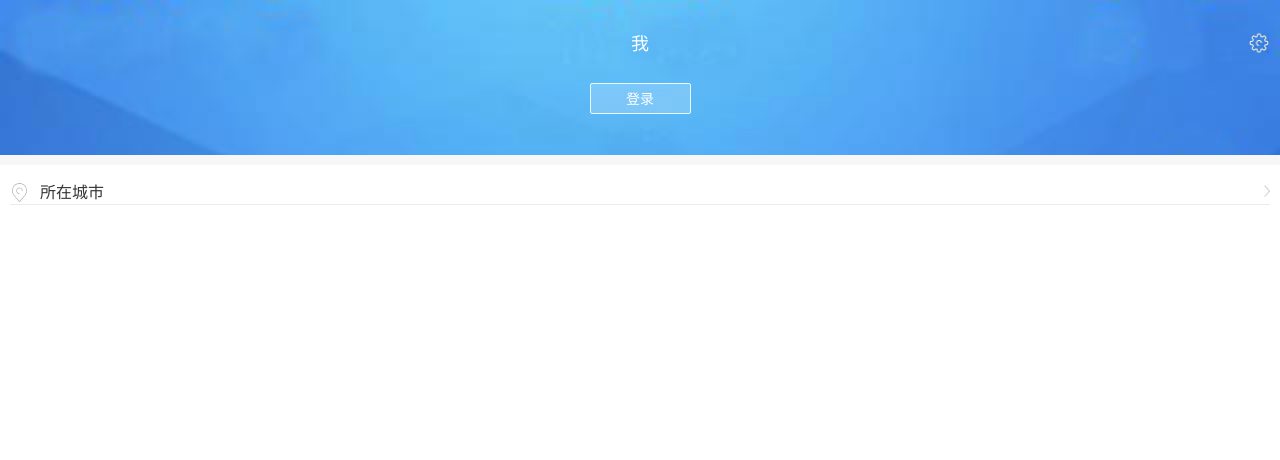
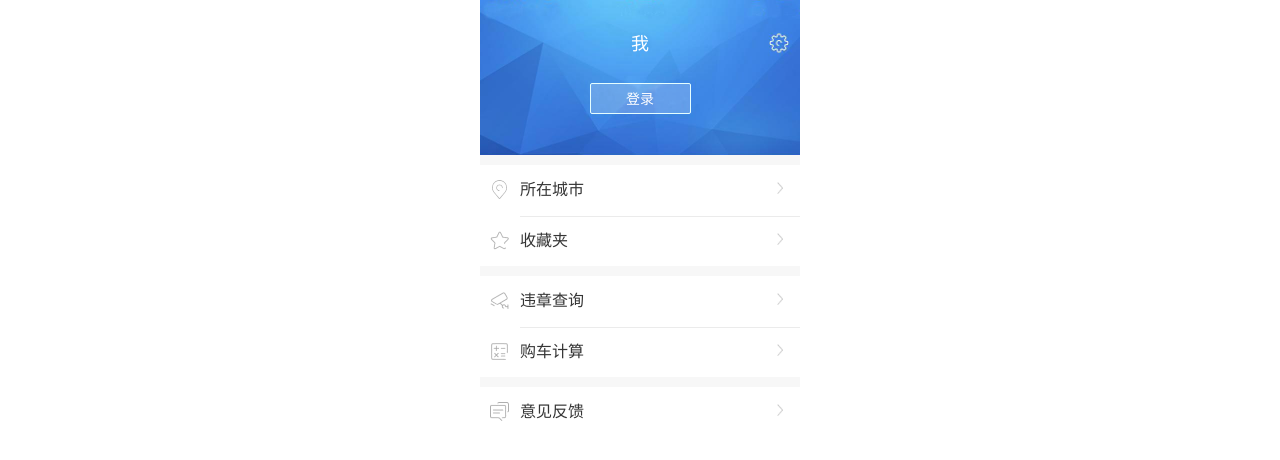
Before and after one commit to backToNature/webapp-demo, a plain HTML site: page src/person.html in a window 1280 px wide. Drawn offline with Linux system fonts and the light colour scheme.

Commit message:
update: 个人页完成

```diff
--- a/src/common.css
+++ b/src/common.css
@@ -1,4 +1,9 @@
 
+/*初始样式*/
+body {
+    width: 320px;
+    margin: 0 auto
+}
 /*页脚样式*/
 .footer {
     height: 49px;
@@ -86,11 +91,11 @@
 /*pannel样式*/
 .pannel-block {
     background: #fff;
-    margin: 10px 0;
+    margin-top: 10px;
 }
 
 .pannel-block .pannel-item {
-    padding: 18px 10px;
+    padding-left: 10px;
     position: relative;
 }
 
@@ -99,12 +104,20 @@
     height: 19px;
     display: block;
     float: left;
+    margin-top: 15px;
     margin-right: 11px;
+}
+.pannel-block .pannel-item .pannel-item-left+.pannel-content {
+    margin-left: 30px;
 }
 
 .pannel-block .pannel-item .pannel-content {
-    padding: 1.5px 0;
-    border-bottom: 1px solid #ebebeb;
+    padding: 16.5px 0;
+    border-top: 1px solid #ebebeb;
+}
+
+.pannel-block .pannel-item:first-child .pannel-content {
+    border: none;
 }
 
 .pannel-block .pannel-item .pannel-content .pannel-item-text {
@@ -120,12 +133,30 @@
     background: url('./imgs/icon-right.png') no-repeat;
     background-size: 100%;
     float: right;
-    /*position: absolute;
-    right: 16px;
-    top: 22px;*/
+    margin-right: 17px;
 }
 
 .pannel-block .pannel-item .pannel-item-left.icon-location {
     background: url('./imgs/icon-location.png') no-repeat;
     background-size: 100%;
 }
+
+.pannel-block .pannel-item .pannel-item-left.icon-star {
+    background: url('./imgs/icon-star.png') no-repeat;
+    background-size: 100%;
+}
+
+.pannel-block .pannel-item .pannel-item-left.icon-rules {
+    background: url('./imgs/icon-rules.png') no-repeat;
+    background-size: 100%;
+}
+
+.pannel-block .pannel-item .pannel-item-left.icon-calculator {
+    background: url('./imgs/icon-calculator.png') no-repeat;
+    background-size: 100%;
+}
+
+.pannel-block .pannel-item .pannel-item-left.icon-feedback {
+    background: url('./imgs/icon-feedback.png') no-repeat;
+    background-size: 100%;
+}
--- a/src/person.css
+++ b/src/person.css
@@ -11,7 +11,7 @@ body {
     padding-top: 33px;
     text-align: center;
     font-size: 20px;
-
+    position: relative
 }
 
 .person-header .header-top-bar .header-top-bar-title {
--- a/src/person.html
+++ b/src/person.html
@@ -50,7 +50,40 @@
                 <span class="pannel-item-right"></span>
             </div>
         </div>
+        <div class="pannel-item clearfix">
+            <span class="pannel-item-left icon-star"></span>
+            <div class="pannel-content clearfix">
+                <span class="pannel-item-text">收藏夹</span>
+                <span class="pannel-item-right"></span>
+            </div>
+        </div>
     </div>
+    <div class="pannel-block">
+        <div class="pannel-item clearfix">
+            <span class="pannel-item-left icon-rules"></span>
+            <div class="pannel-content clearfix">
+                <span class="pannel-item-text">违章查询</span>
+                <span class="pannel-item-right"></span>
+            </div>
+        </div>
+        <div class="pannel-item clearfix">
+            <span class="pannel-item-left icon-calculator"></span>
+            <div class="pannel-content clearfix">
+                <span class="pannel-item-text">购车计算</span>
+                <span class="pannel-item-right"></span>
+            </div>
+        </div>
+    </div>
+    <div class="pannel-block">
+        <div class="pannel-item clearfix">
+            <span class="pannel-item-left icon-feedback"></span>
+            <div class="pannel-content clearfix">
+                <span class="pannel-item-text">意见反馈</span>
+                <span class="pannel-item-right"></span>
+            </div>
+        </div>
+    </div>
+
     <script src="./lib/js/jquery.min.js"></script>
     <script src="./lib/js/jquery-tap.js"></script>
     <script src="./lib/js/idangerous.swiper-2.0.min.js"></script>
```
Also changed, not shown: src/imgs/icon-calculator.png (added), src/imgs/icon-feedback.png (added), src/imgs/icon-rules.png (added), src/imgs/icon-star.png (added).
